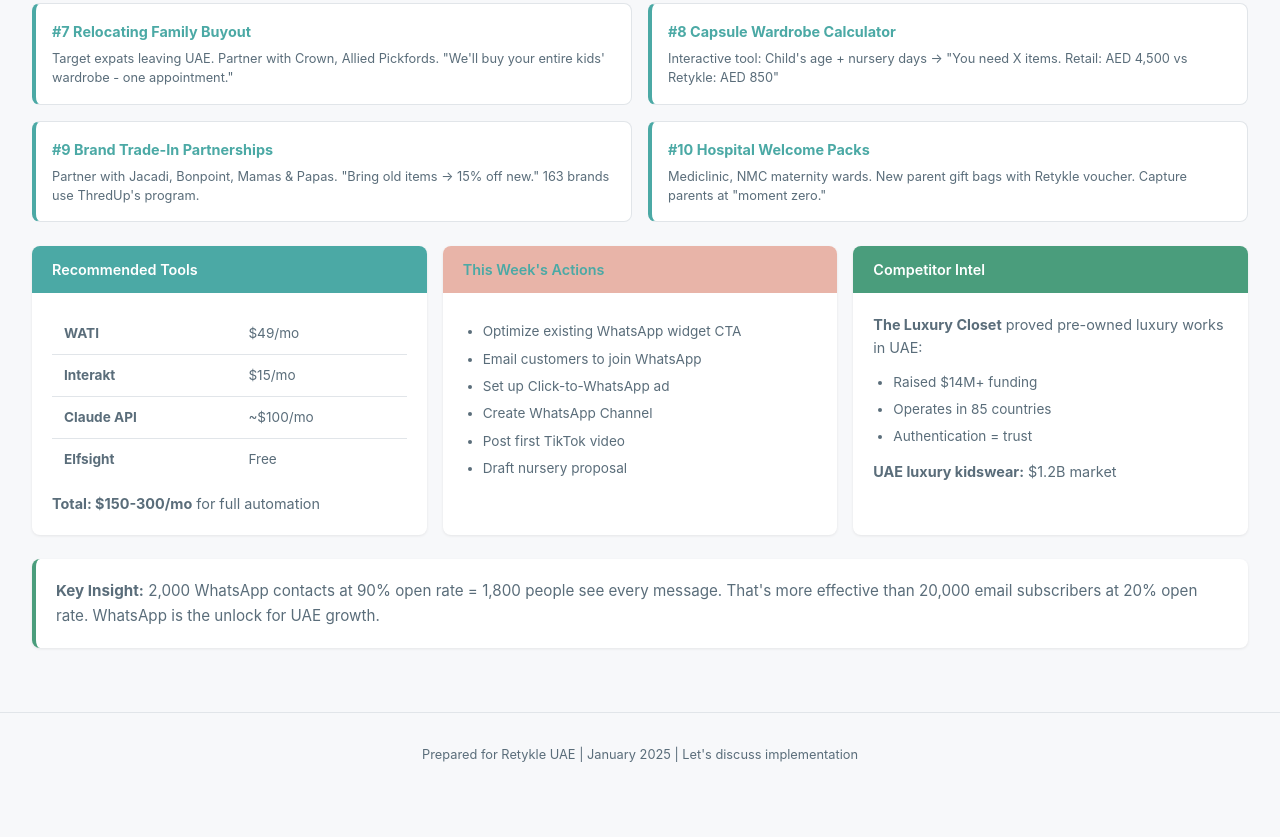
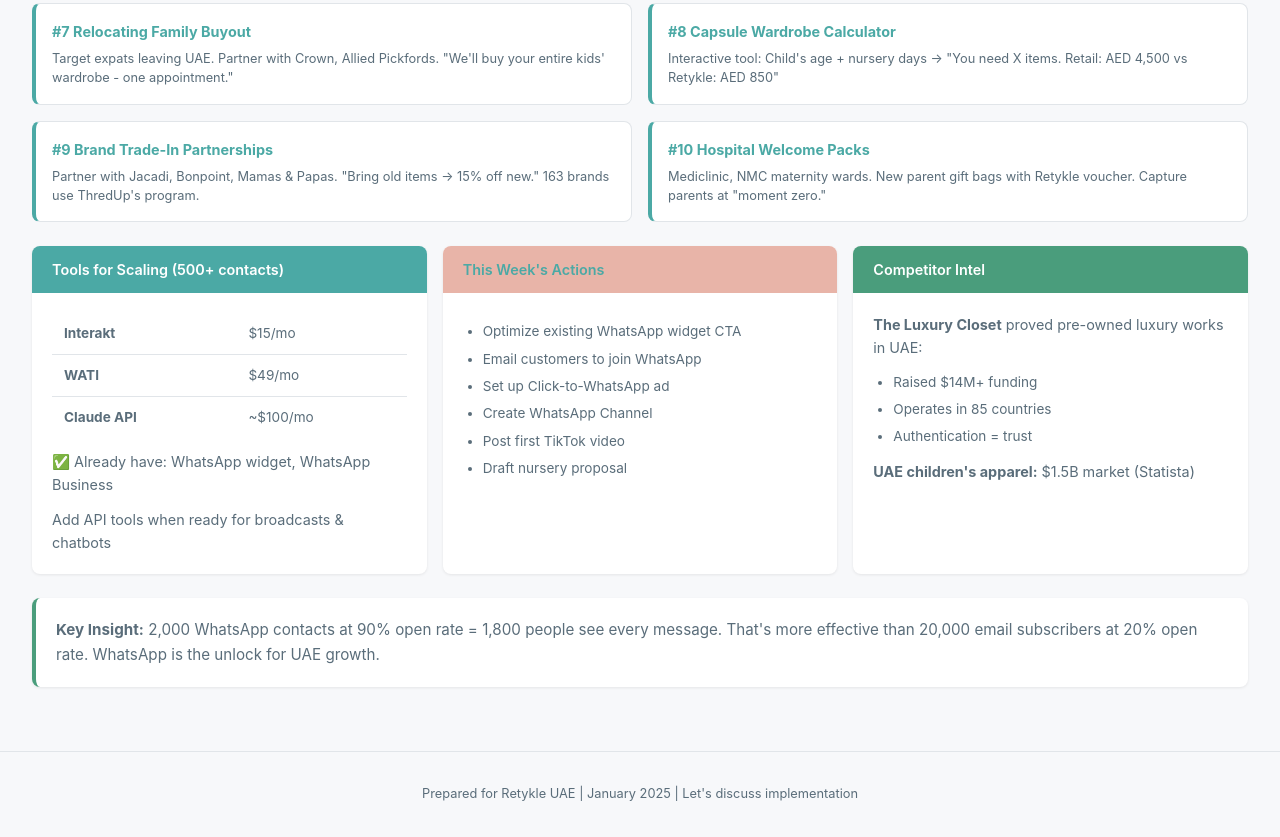
Before and after one commit to richardfoulkes-max/retykle-growth-plan, a plain HTML site: page index.html in a window 1280 px wide. Shown: the part 1926-2763 px from the top of the page. Before the commit the page ends 2723 px from the top, so only its background shows below. Drawn offline with Linux system fonts and the light colour scheme.

Commit message:
Remove Elfsight (already have widget), fix market size to $1.5B

```diff
--- a/index.html
+++ b/index.html
@@ -572,15 +572,15 @@
         <!-- Bottom Row: Tools + Quick Wins + Competitor -->
         <div class="three-col">
             <div class="card">
-                <div class="card-header">Recommended Tools</div>
+                <div class="card-header">Tools for Scaling (500+ contacts)</div>
                 <div class="card-body">
                     <table>
+                        <tr><td><strong>Interakt</strong></td><td>$15/mo</td></tr>
                         <tr><td><strong>WATI</strong></td><td>$49/mo</td></tr>
-                        <tr><td><strong>Interakt</strong></td><td>$15/mo</td></tr>
                         <tr><td><strong>Claude API</strong></td><td>~$100/mo</td></tr>
-                        <tr><td><strong>Elfsight</strong></td><td>Free</td></tr>
                     </table>
-                    <p style="margin-top: 0.75rem;"><strong>Total: $150-300/mo</strong> for full automation</p>
+                    <p style="margin-top: 0.75rem;">✅ Already have: WhatsApp widget, WhatsApp Business</p>
+                    <p>Add API tools when ready for broadcasts & chatbots</p>
                 </div>
             </div>
 
@@ -607,7 +607,7 @@
                         <li>Operates in 85 countries</li>
                         <li>Authentication = trust</li>
                     </ul>
-                    <p style="margin-top: 0.75rem;"><strong>UAE luxury kidswear:</strong> $1.2B market</p>
+                    <p style="margin-top: 0.75rem;"><strong>UAE children's apparel:</strong> $1.5B market (Statista)</p>
                 </div>
             </div>
         </div>
```
